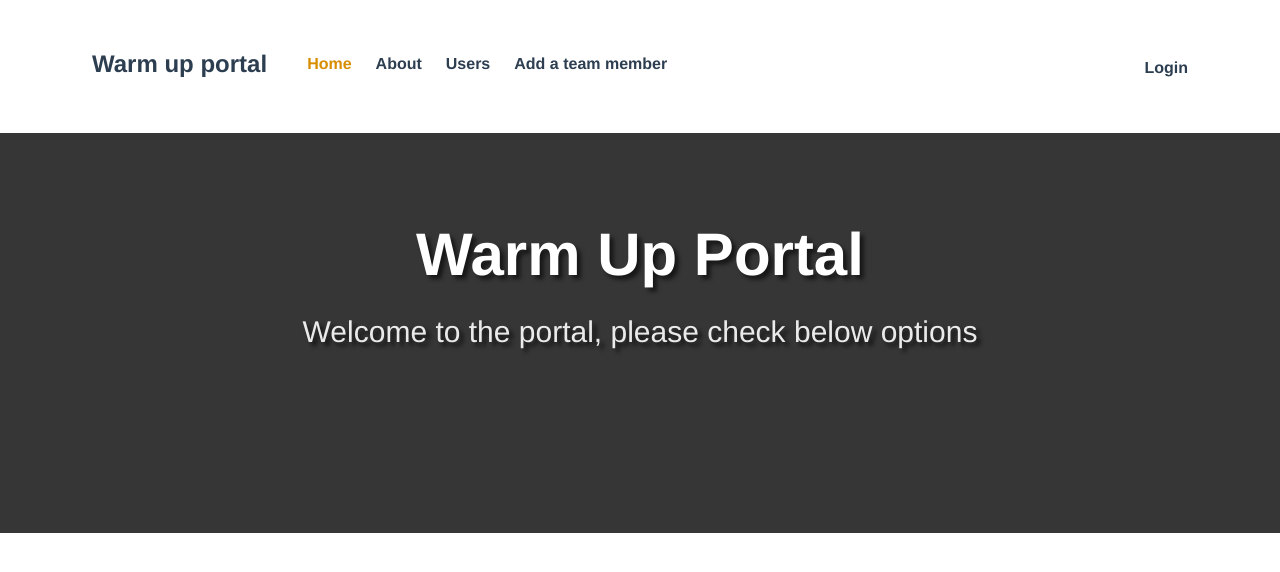
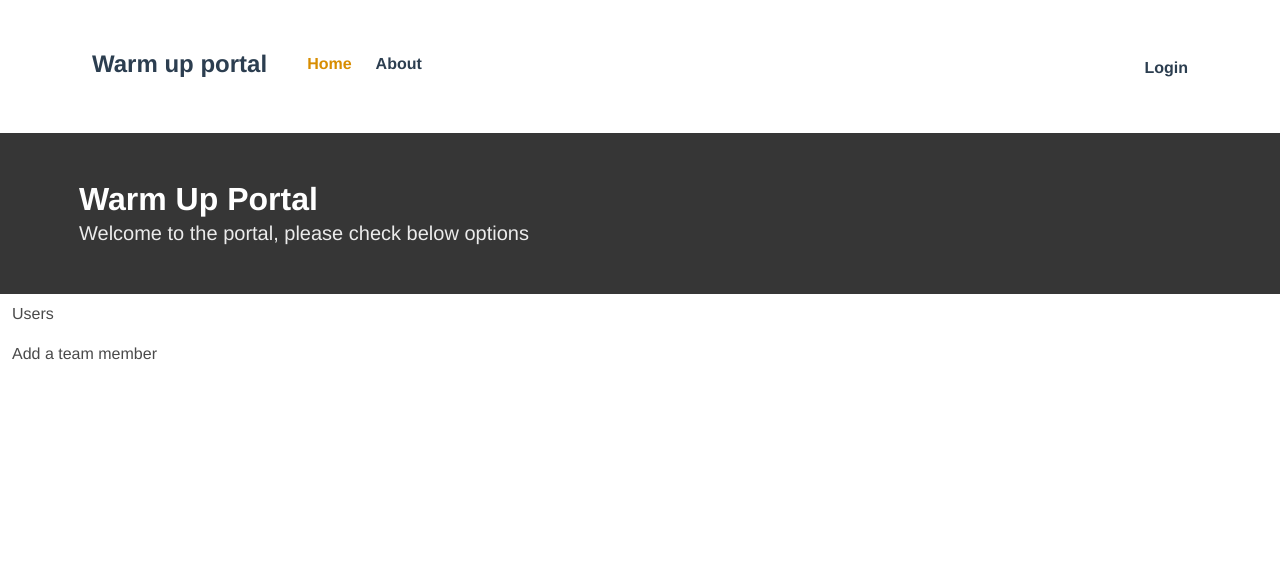
Before and after one commit to esromb/Login-App-vue, a Vue app: page / in a window 1280 px wide. Shown: the top 572 px of the page. Built offline with nearby package versions, Linux system fonts and the light colour scheme.

Commit message:
changing link positions

```diff
--- a/src/components/partials/Nav.vue
+++ b/src/components/partials/Nav.vue
@@ -14,8 +14,6 @@
     <div class="navbar-start">
       <router-link to="/" class="navbar-item">Home</router-link>
       <router-link to="/about" class="navbar-item">About</router-link>
-      <router-link to="/Users" class="navbar-item">Users</router-link>
-         <router-link to="/UserData" class="navbar-item">Add a team member</router-link>
     </div>
     <div class="navbar-end">
       <div class="navbar-item">
--- a/src/views/Home.vue
+++ b/src/views/Home.vue
@@ -12,6 +12,8 @@
       </div>
     </div>
   </section>
+      <router-link to="/Users" class="navbar-item">Users</router-link>
+      <router-link to="/UserData" class="navbar-item">Add a team member</router-link>
 </div>
 </template>
 <script>
@@ -23,43 +25,40 @@ export default {
 }
 </script>
 <style lang="scss" scoped>
-  .hero {
+  .card {
+    height: 200px;
+    background-position: center;
+    background-size: cover;
     text-align: center;
-
-    background-size: cover;
-    background-position: center;
-    background-repeat: no-repeat;
-    height: 400px;
   }
-  .hero-body .title {
-    text-shadow: 4px 4px 4px rgba(0, 0, 0, 0.6);
-    padding: 40px 0 20px 0;
-    font-size: 60px;
-  }
-  .subtitle {
-    text-shadow: 4px 4px 4px rgba(0, 0, 0, 0.7);
-    font-size: 30px;
-  }
-  .button-block {
-    text-align: center;
-    margin-left: auto;
-    margin-right: auto;
+  .card-content {
+    padding-top: 50px;
+    position: absolute;
+    color: #FFF;
+    background-color: rgba(0, 0, 0, 0.35);
+    top: 0;
+    padding: 10px;
+    height: 200px;
     width: 100%;
-    position: absolute;
-    bottom: -150px;
-    .button {
-      margin-right: 50px;
-      padding-left: 50px;
-      padding-right: 50px;
+    span {
+      font-size: 18px;
+      text-align: center;
+      width: 100%;
+      position: absolute;
+      bottom: 10px;
+      right: 0;
     }
-    .welcome {
-      width: 400px;
-      padding: 10px;
-      margin-left: auto;
-      margin-right: auto;
+    h2 {
+      margin-top: 10px;
     }
   }
-  .is-xl {
-    font-size: 1.7rem;
+  .event-date {
+    background-color: #151515;
+    color: #FFF;
+    font-size: .75em;
+    padding: 2px 10px;
+    position: absolute;
+    top: 0;
+    right: 0;
   }
 </style>
```
